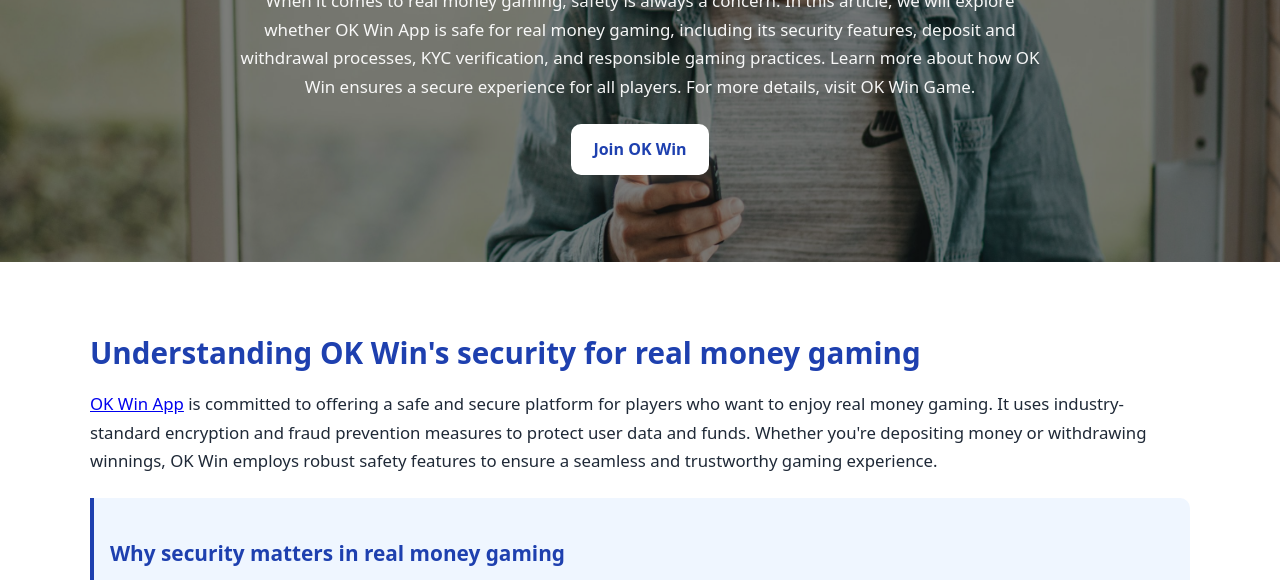
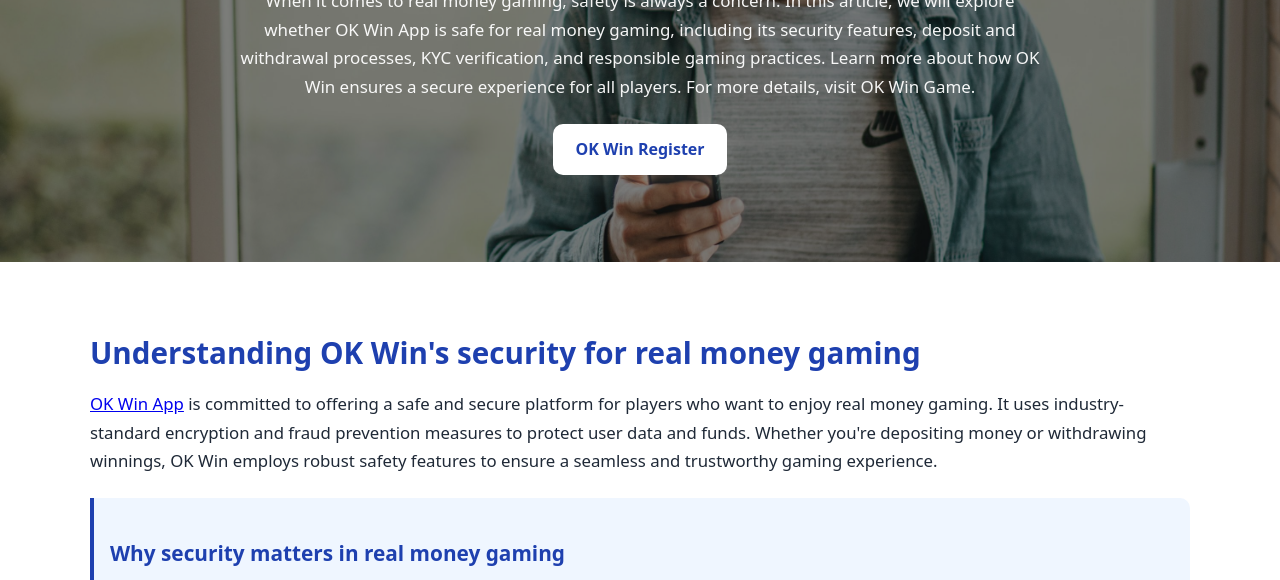
Before and after one commit to nkitpanchal/ok-win, a plain HTML site: page index.html in a window 1280 px wide. Shown: the part 220-800 px from the top of the page. Drawn offline with Linux system fonts and the light colour scheme.

Commit message:
Update index.html

```diff
--- a/index.html
+++ b/index.html
@@ -57,7 +57,7 @@
     <div class="container hero-inner">
       <h1>Is OK Win safe for real money gaming?</h1>
       <p>When it comes to real money gaming, safety is always a concern. In this article, we will explore whether OK Win App is safe for real money gaming, including its security features, deposit and withdrawal processes, KYC verification, and responsible gaming practices. Learn more about how OK Win ensures a secure experience for all players. For more details, visit OK Win Game.</p>
-      <a class="btn" href="http://adaajmer.org/games-news/okwin" target="_blank" rel="noopener">Join OK Win</a>
+      <a class="btn" href="http://adaajmer.org/games-news/okwin" target="_blank" rel="noopener">OK Win Register</a>
     </div>
   </section>
 
```
